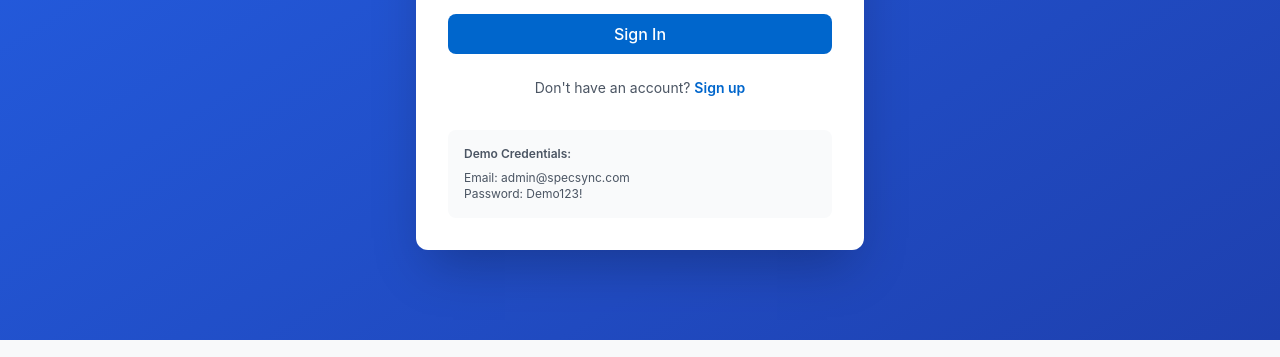
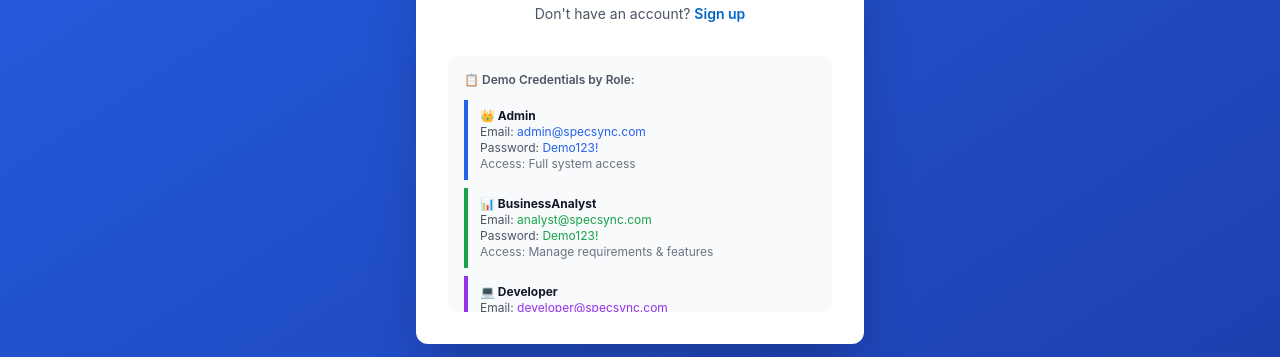
Before and after one commit to Sandhya-designs/specsync, a React (Vite) app in the folder frontend/: page /login in a window 1280 px wide. Shown: the part 460-817 px from the top of the page. Built offline with nearby package versions, Linux system fonts and the light colour scheme; no server answers.

Commit message:
Update login page with all role credentials and fix env for local dev

```diff
--- a/frontend/src/pages/LoginPage.jsx
+++ b/frontend/src/pages/LoginPage.jsx
@@ -83,10 +83,50 @@
           </Link>
         </p>
 
-        <div className="mt-8 p-4 bg-gray-50 rounded-lg">
-          <p className="text-xs text-gray-600 mb-2 font-semibold">Demo Credentials:</p>
-          <p className="text-xs text-gray-600">Email: admin@specsync.com</p>
-          <p className="text-xs text-gray-600">Password: Demo123!</p>
+        <div className="mt-8 p-4 bg-gray-50 rounded-lg max-h-64 overflow-y-auto">
+          <p className="text-xs text-gray-600 mb-3 font-semibold">📋 Demo Credentials by Role:</p>
+
+          <div className="space-y-2">
+            {/* Admin */}
+            <div className="border-l-4 border-blue-600 pl-3 py-2">
+              <p className="text-xs font-bold text-gray-900">👑 Admin</p>
+              <p className="text-xs text-gray-600">Email: <span className="text-blue-600">admin@specsync.com</span></p>
+              <p className="text-xs text-gray-600">Password: <span className="text-blue-600">Demo123!</span></p>
+              <p className="text-xs text-gray-500">Access: Full system access</p>
+            </div>
+
+            {/* BusinessAnalyst */}
+            <div className="border-l-4 border-green-600 pl-3 py-2">
+              <p className="text-xs font-bold text-gray-900">📊 BusinessAnalyst</p>
+              <p className="text-xs text-gray-600">Email: <span className="text-green-600">analyst@specsync.com</span></p>
+              <p className="text-xs text-gray-600">Password: <span className="text-green-600">Demo123!</span></p>
+              <p className="text-xs text-gray-500">Access: Manage requirements & features</p>
+            </div>
+
+            {/* Developer */}
+            <div className="border-l-4 border-purple-600 pl-3 py-2">
+              <p className="text-xs font-bold text-gray-900">💻 Developer</p>
+              <p className="text-xs text-gray-600">Email: <span className="text-purple-600">developer@specsync.com</span></p>
+              <p className="text-xs text-gray-600">Password: <span className="text-purple-600">Demo123!</span></p>
+              <p className="text-xs text-gray-500">Access: View & update features</p>
+            </div>
+
+            {/* QA */}
+            <div className="border-l-4 border-orange-600 pl-3 py-2">
+              <p className="text-xs font-bold text-gray-900">🧪 QA</p>
+              <p className="text-xs text-gray-600">Email: <span className="text-orange-600">qa@specsync.com</span></p>
+              <p className="text-xs text-gray-600">Password: <span className="text-orange-600">Demo123!</span></p>
+              <p className="text-xs text-gray-500">Access: Create & manage test cases</p>
+            </div>
+
+            {/* Viewer */}
+            <div className="border-l-4 border-gray-400 pl-3 py-2">
+              <p className="text-xs font-bold text-gray-900">👁️ Viewer</p>
+              <p className="text-xs text-gray-600">Email: <span className="text-gray-600">viewer@specsync.com</span></p>
+              <p className="text-xs text-gray-600">Password: <span className="text-gray-600">Demo123!</span></p>
+              <p className="text-xs text-gray-500">Access: Read-only access</p>
+            </div>
+          </div>
         </div>
       </div>
     </div>
```
